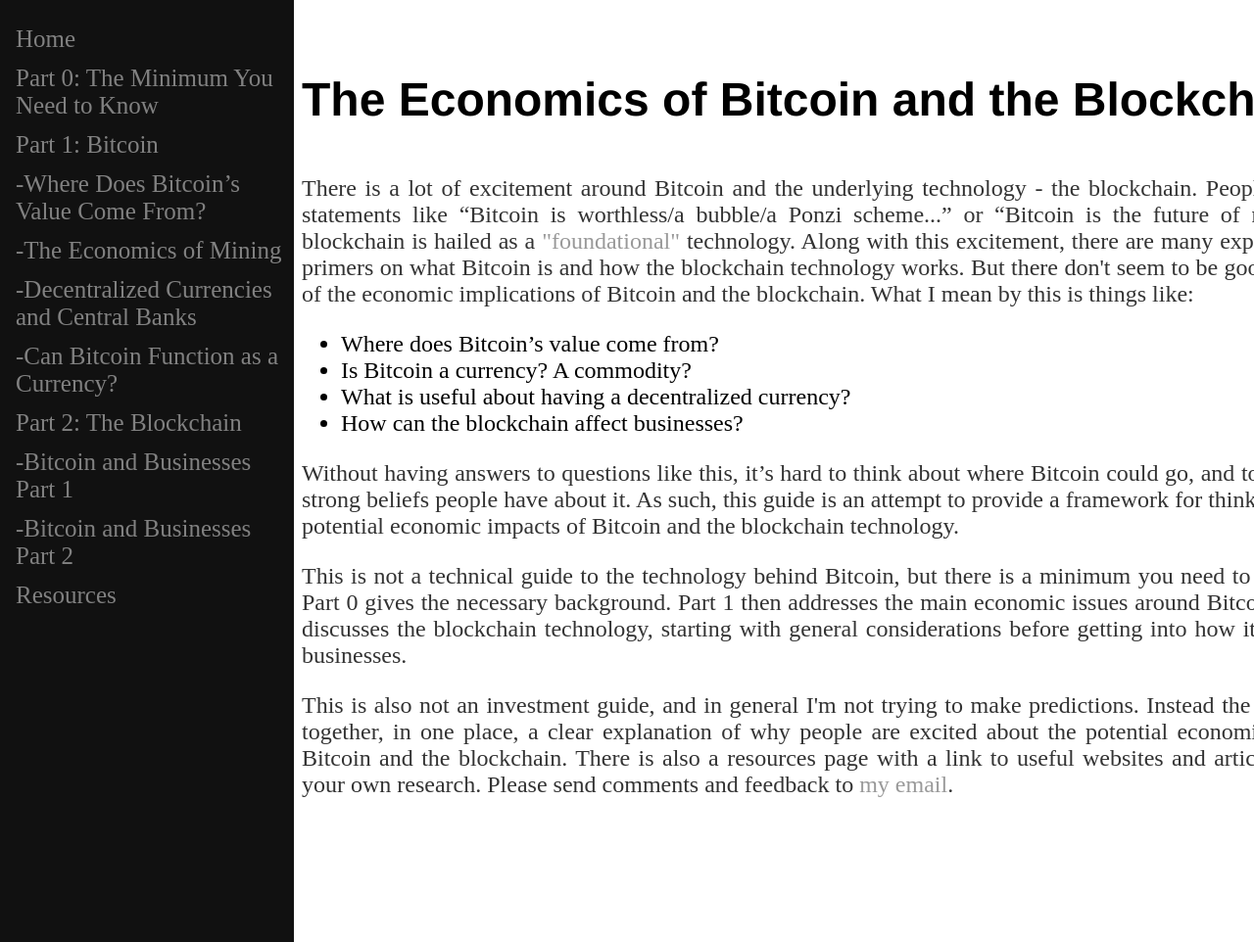
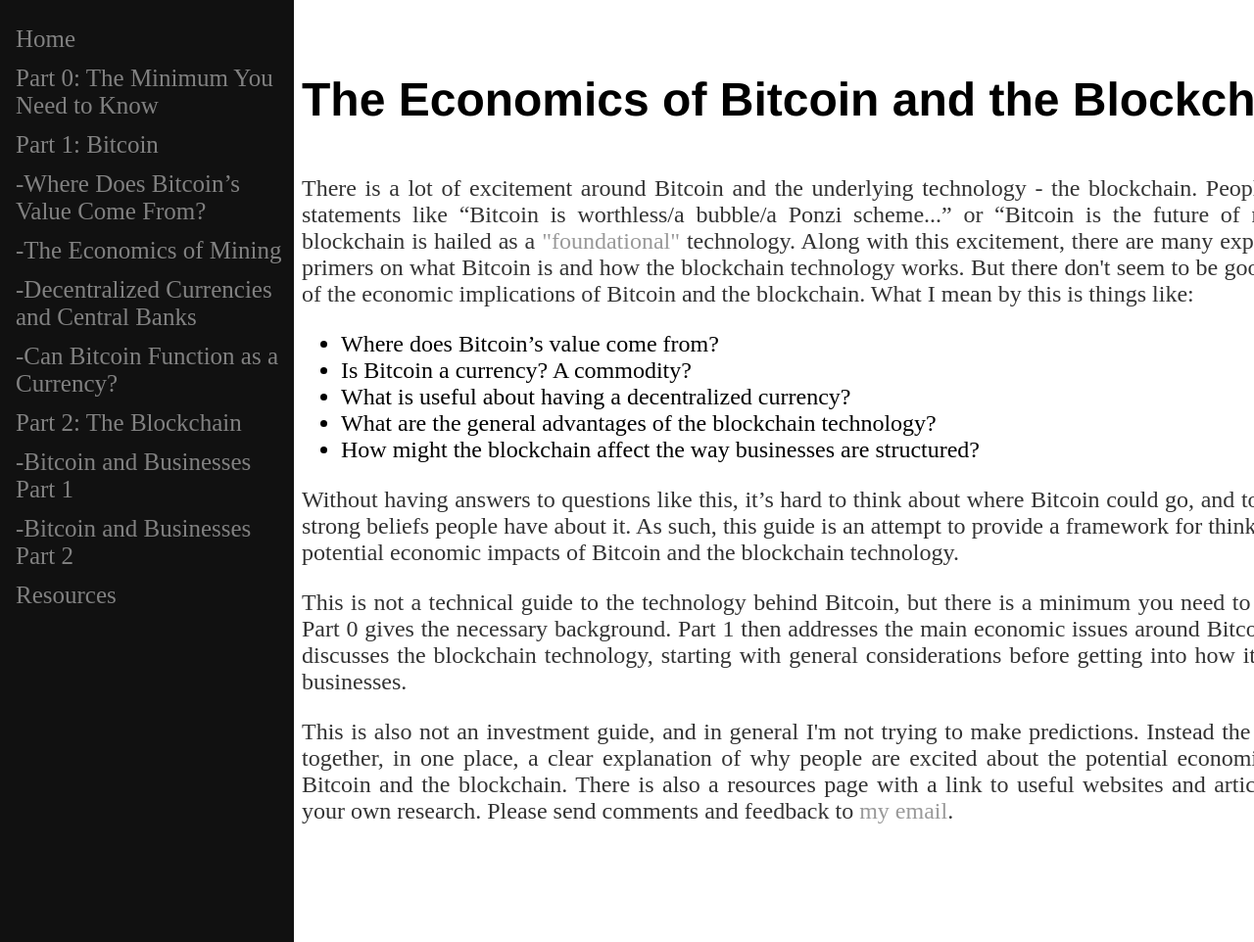
Before and after one commit to fylobc/fylobc.github.io, a Jekyll site: the page built from index.html, in a window 1280 px wide and 962 px high. Shown: the whole window at 98% size. Built offline with Jekyll 4.4.1, drawn with Linux system fonts in a browser that asks for light colours.

Commit message:
Edited index to add blockchain stuff

```diff
--- a/index.html
+++ b/index.html
@@ -32,7 +32,8 @@
   <li>Where does Bitcoin’s value come from?</li>
   <li>Is Bitcoin a currency? A commodity?</li>
   <li>What is useful about having a decentralized currency?</li>
-  <li>How can the blockchain affect businesses?</li>
+  <li>What are the general advantages of the blockchain technology?</li>
+  <li>How might the blockchain affect the way businesses are structured?</li>
 </ul>
 </p>
 
```
